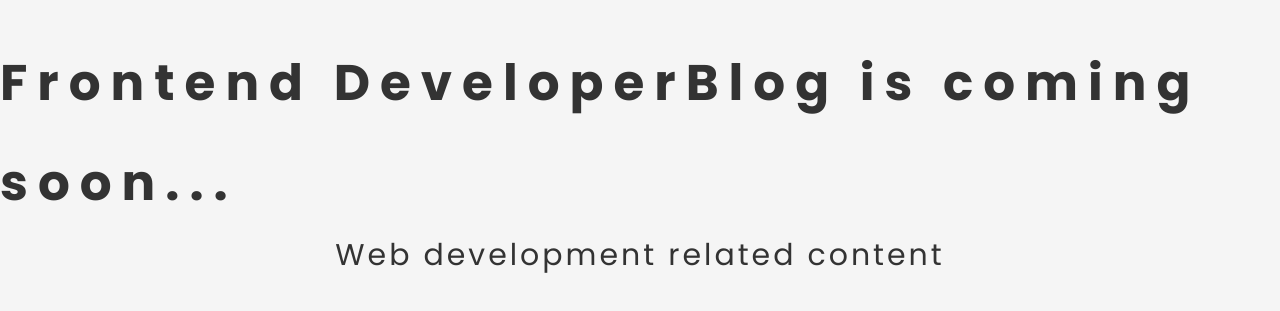
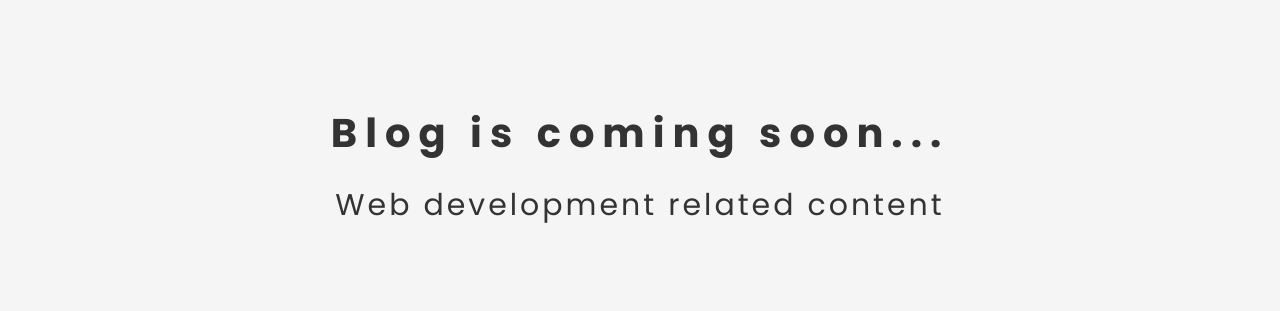
Before and after one commit to lusivelin/portfolio, a Next.js app: page /blog in a window 1280 px wide. Shown: the part 245-556 px from the top of the page. Built offline with nearby package versions, Linux system fonts and the light colour scheme.

Commit message:
fix: minor ui update

```diff
--- a/src/components/ComingSoon/index.tsx
+++ b/src/components/ComingSoon/index.tsx
@@ -20,7 +20,6 @@ const ComingSoon = ({
         }}
         className={styles.title}
       >
-        Frontend Developer
         {title || "Blog is coming soon..."}
       </motion.h1>
       <motion.p
--- a/src/components/Layout/index.tsx
+++ b/src/components/Layout/index.tsx
@@ -17,8 +17,8 @@ const Layout = () => {
   const parallax = useRef<IParallax>(null!);
 
   return (
-    <Parallax ref={parallax} pages={5.5}>
-      <ParallaxLayer offset={0} speed={0.1}>
+    <Parallax ref={parallax} pages={6.5}>
+      <ParallaxLayer offset={0} speed={0.1} factor={2}>
         <main>
           <section className={styles.main}>
             <Navigation />
@@ -37,7 +37,7 @@ const Layout = () => {
         <p className={styles.special}>What I&apos;ve done before</p>
         <h3 className={styles.title}>Working Experience</h3>
       </ParallaxLayer>
-      <ParallaxLayer offset={3.2} speed={0.2} factor={3}>
+      <ParallaxLayer offset={3.2} speed={0.1} factor={4}>
         <VerticalTimeline>
           <VerticalTimelineElement
             className="vertical-timeline-element--work"
--- a/src/styles/components/ComingSoon.module.css
+++ b/src/styles/components/ComingSoon.module.css
@@ -8,7 +8,7 @@
 }
 
 .title {
-  font-size: 50px;
+  font-size: 40px;
   font-weight: 700;
   color: #333;
   letter-spacing: 0.2em;
```
